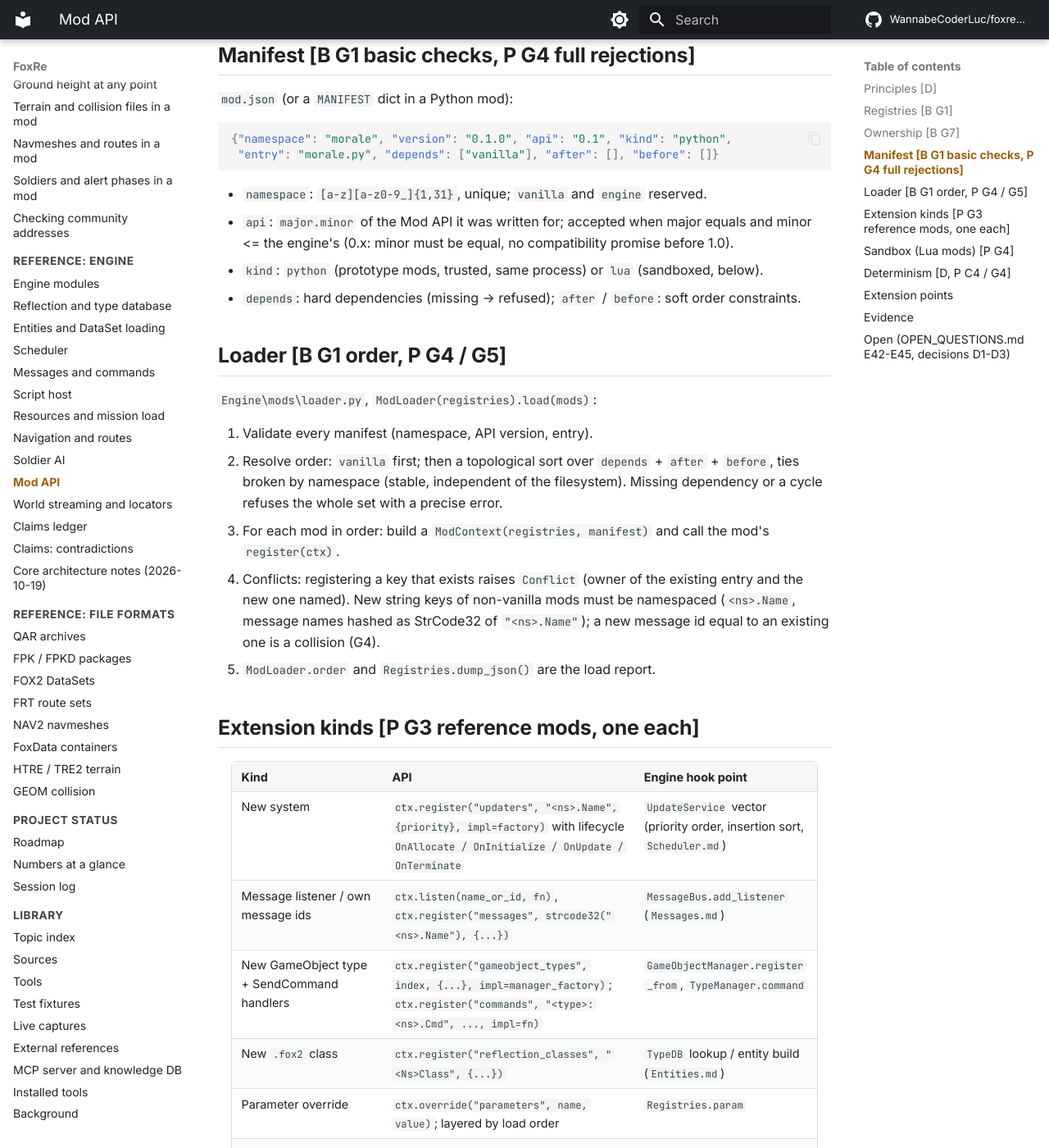
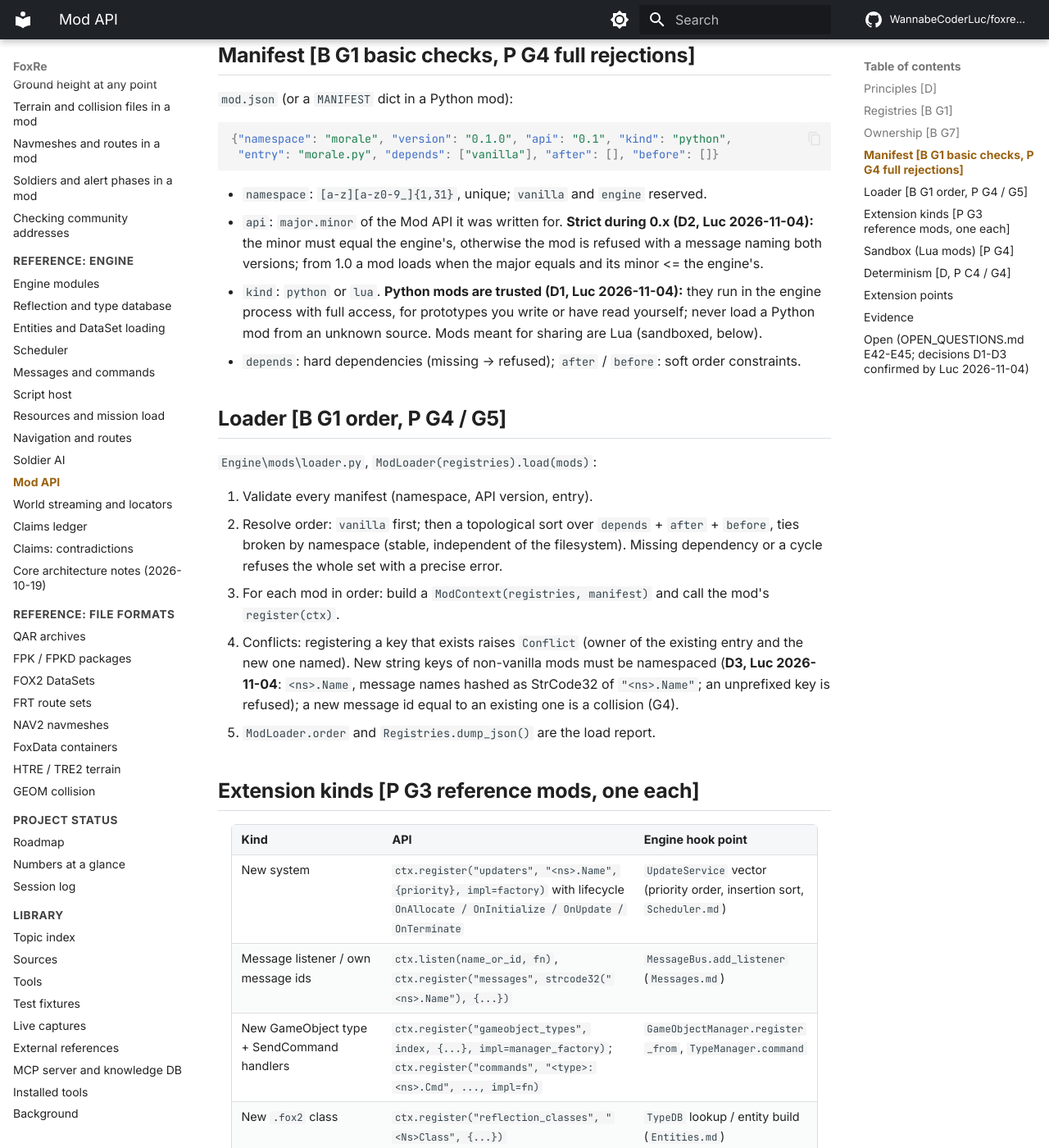
Before and after one commit to WannabeCoderLuc/foxre-wiki, an MkDocs documentation site: the page built from docs/engine/mod-api.md, in a window 1280 px wide and 1400 px high, scrolled down 8179 px. Shown: the whole window at 82% size. Built offline with MkDocs 1.6.1 and Material for MkDocs 9.7.7, drawn with Linux system fonts in a browser that asks for light colours; comment, search, counter and statistics services are not loaded; some of the changed text lies outside the part shown.

Commit message:
Site update 2026-11-04 (generated from project docs)

````diff
--- a/docs/engine/mod-api.md
+++ b/docs/engine/mod-api.md
@@ -107,8 +107,8 @@ Handler families: the owner column of `cmd_handlers.tsv` is approximate (`~`); t
 ```
 
 - `namespace`: `[a-z][a-z0-9_]{1,31}`, unique; `vanilla` and `engine` reserved.
-- `api`: `major.minor` of the Mod API it was written for; accepted when major equals and minor <= the engine's (0.x: minor must be equal, no compatibility promise before 1.0).
-- `kind`: `python` (prototype mods, trusted, same process) or `lua` (sandboxed, below).
+- `api`: `major.minor` of the Mod API it was written for. **Strict during 0.x (D2, Luc 2026-11-04):** the minor must equal the engine's, otherwise the mod is refused with a message naming both versions; from 1.0 a mod loads when the major equals and its minor <= the engine's.
+- `kind`: `python` or `lua`. **Python mods are trusted (D1, Luc 2026-11-04):** they run in the engine process with full access, for prototypes you write or have read yourself; never load a Python mod from an unknown source. Mods meant for sharing are Lua (sandboxed, below).
 - `depends`: hard dependencies (missing -> refused); `after` / `before`: soft order constraints.
 
 ## Loader [B G1 order, P G4 / G5]
@@ -117,7 +117,7 @@ Handler families: the owner column of `cmd_handlers.tsv` is approximate (`~`); t
 1. Validate every manifest (namespace, API version, entry).
 2. Resolve order: `vanilla` first; then a topological sort over `depends` + `after` + `before`, ties broken by namespace (stable, independent of the filesystem). Missing dependency or a cycle refuses the whole set with a precise error.
 3. For each mod in order: build a `ModContext(registries, manifest)` and call the mod's `register(ctx)`.
-4. Conflicts: registering a key that exists raises `Conflict` (owner of the existing entry and the new one named). New string keys of non-vanilla mods must be namespaced (`<ns>.Name`, message names hashed as StrCode32 of `"<ns>.Name"`); a new message id equal to an existing one is a collision (G4).
+4. Conflicts: registering a key that exists raises `Conflict` (owner of the existing entry and the new one named). New string keys of non-vanilla mods must be namespaced (**D3, Luc 2026-11-04**: `<ns>.Name`, message names hashed as StrCode32 of `"<ns>.Name"`; an unprefixed key is refused); a new message id equal to an existing one is a collision (G4).
 5. `ModLoader.order` and `Registries.dump_json()` are the load report.
 
 ## Extension kinds [P G3 reference mods, one each]
@@ -159,7 +159,7 @@ This document is the extension-point index; each subsystem spec names its own:
 - Vanilla tables registered from: `Engine\tests\fixtures\m4_lua_bindings.json` (Lua libraries), `m3_frame_trace.json` (updater vector, type update groups), `mgsv_unified_server\data\re\gameobject_type_index.tsv` and `cmd_handlers.tsv` (copied into `Engine\mods\vanilla\*.json`), `fox_edb.json` (reflection), constants of `Engine\runtime\*` and `Engine\world\*`.
 - `Engine\tests\test_m10_registry.py` (G1): every registry dump equals the table it came from; two builds give byte-identical dumps; the script host installs Lua libraries and natives only through the registry; M0-M9 gate test files unchanged against `verifiers.lock.json`.
 
-## Open (OPEN_QUESTIONS.md E42-E45, decisions D1-D3)
+## Open (OPEN_QUESTIONS.md E42-E45; decisions D1-D3 confirmed by Luc 2026-11-04)
 - Hook sites (G3): which engine functions expose before / after hooks, and the blackboard view types.
 - Lua mod sandbox and the instruction budget value (G4).
 - Overhead budget (G6): registry lookups are dict lookups at registration time; per-frame dispatch is unchanged until hooks exist.
````
Also changed, not shown: docs/status/log.md (+1 -0 lines).
